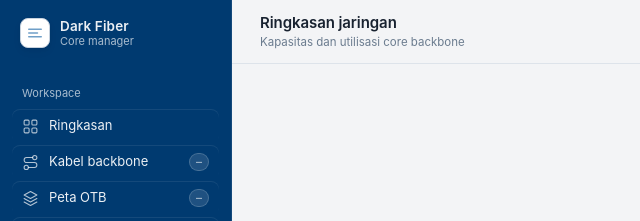
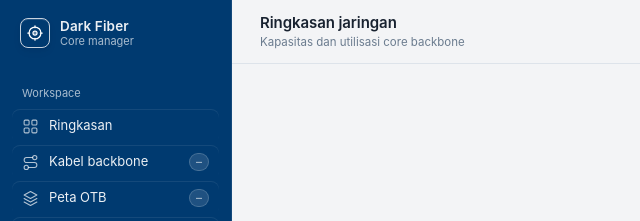
Before and after one commit to ridayz/dark-fiber-core-manager, a plain HTML site: page src/web/index.html in a window 1280 px wide. Shown: the top 221 px of the page, 0-640 px from the left. Drawn offline with Linux system fonts and the light colour scheme; no server answers.

Commit message:
style(brand): ganti logo ke Core Fiber navy blue

```diff
--- a/src/web/index.html
+++ b/src/web/index.html
@@ -33,7 +33,12 @@
   <aside class="sidebar">
     <a class="brand" href="#/overview" aria-label="Dark Fiber Core Manager">
       <span class="brand-mark" aria-hidden="true">
-        <svg viewBox="0 0 32 32"><path d="M6 10h20M6 16h14M6 22h20" stroke="currentColor" stroke-width="2.4" stroke-linecap="round"/></svg>
+        <svg viewBox="0 0 32 32" fill="none" stroke="currentColor" stroke-width="2" stroke-linecap="round" stroke-linejoin="round">
+          <circle cx="16" cy="16" r="9.5"/>
+          <circle cx="16" cy="16" r="3.2"/>
+          <path d="M16 4.5v3M16 24.5v3M4.5 16h3M24.5 16h3"/>
+          <circle cx="16" cy="16" r="1.2" fill="currentColor" stroke="none"/>
+        </svg>
       </span>
       <span class="brand-text">
         <span class="brand-name">Dark Fiber</span>
--- a/src/web/styles.css
+++ b/src/web/styles.css
@@ -72,7 +72,7 @@ ul { margin: 0; padding: 0; list-style: none; }
   height: 100vh;
   padding: 0 12px;
 }
-.sidebar .brand-mark { background: #ffffff; color: #6f9fc8; box-shadow: var(--shadow-sm); }
+.sidebar .brand-mark { background: #003a70; color: #ffffff; box-shadow: var(--shadow-sm), inset 0 1px 0 rgba(255,255,255,0.15); }
 .sidebar .brand-name, .sidebar .nav-item { color: rgba(255,255,255,0.92); }
 .sidebar .brand-sub, .sidebar .nav-label { color: rgba(255,255,255,0.66); }
 .sidebar .side-gauge-top, .sidebar .side-gauge-top span, .sidebar .side-gauge-note, .sidebar .side-gauge-note span, .sidebar #side-pct, .sidebar #side-count, .sidebar #side-total { color: #fff; }
```
Also changed, not shown: assets/icon.ico.
